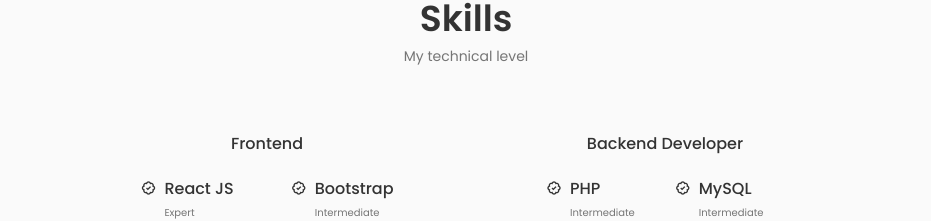
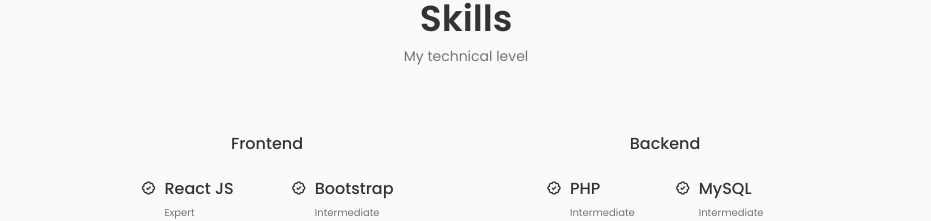
Before and after one commit to impramudya/porto-pramudya, a React (Create React App) app: page / in a window 1280 px wide. Shown: the part 1414-1635 px from the top of the page, without its empty margins (174-1105 px from the left). Built offline with nearby package versions, Linux system fonts and the light colour scheme.

Commit message:
skills update

```diff
--- a/src/components/skills/Backend.jsx
+++ b/src/components/skills/Backend.jsx
@@ -3,7 +3,7 @@ import React from 'react'
 const Backend = () => {
   return (
     <div className="skills_content">
-      <h3 className="skills__title">Backend Developer</h3>
+      <h3 className="skills__title">Backend</h3>
 
       <div className="skills__box">
         <div className="skills__group">
```
